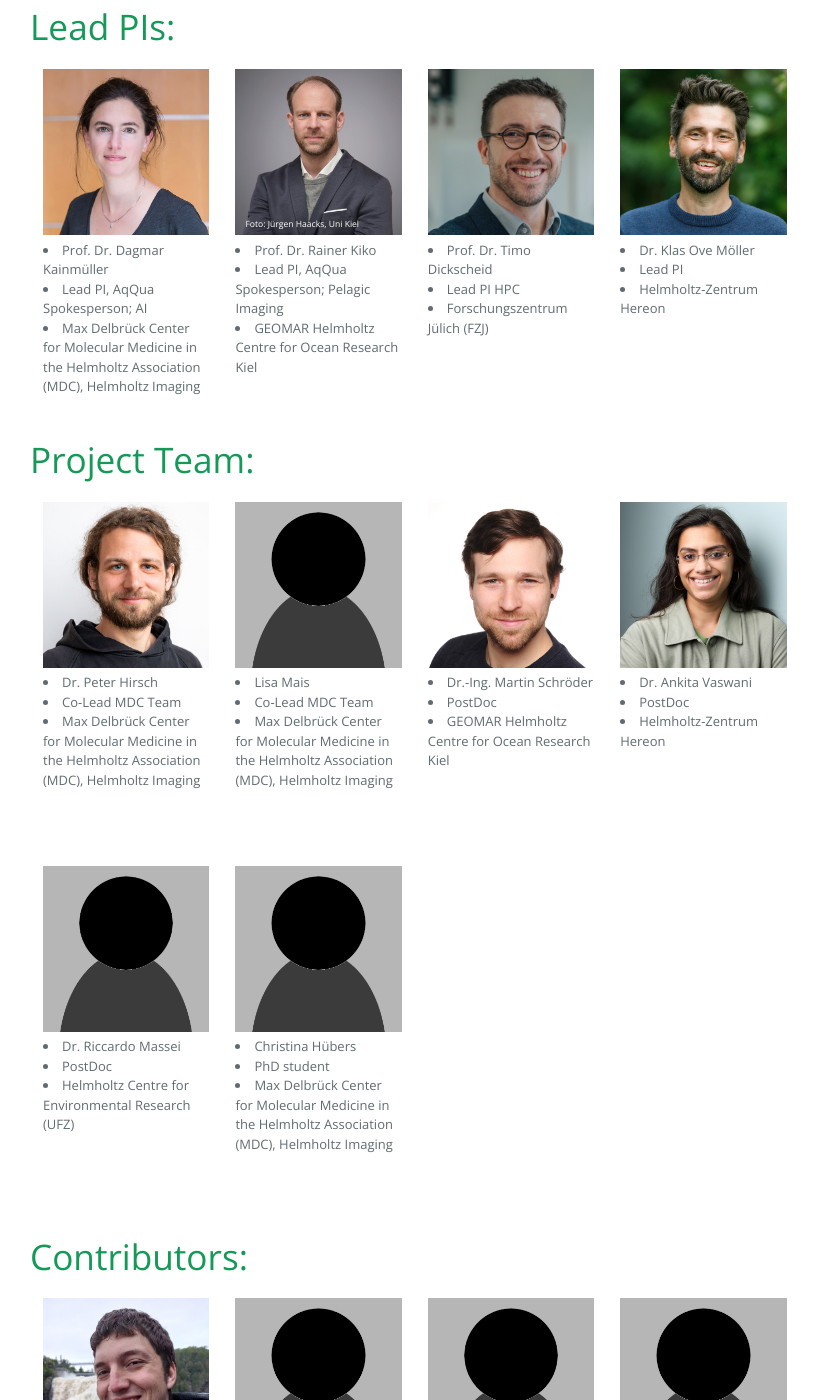
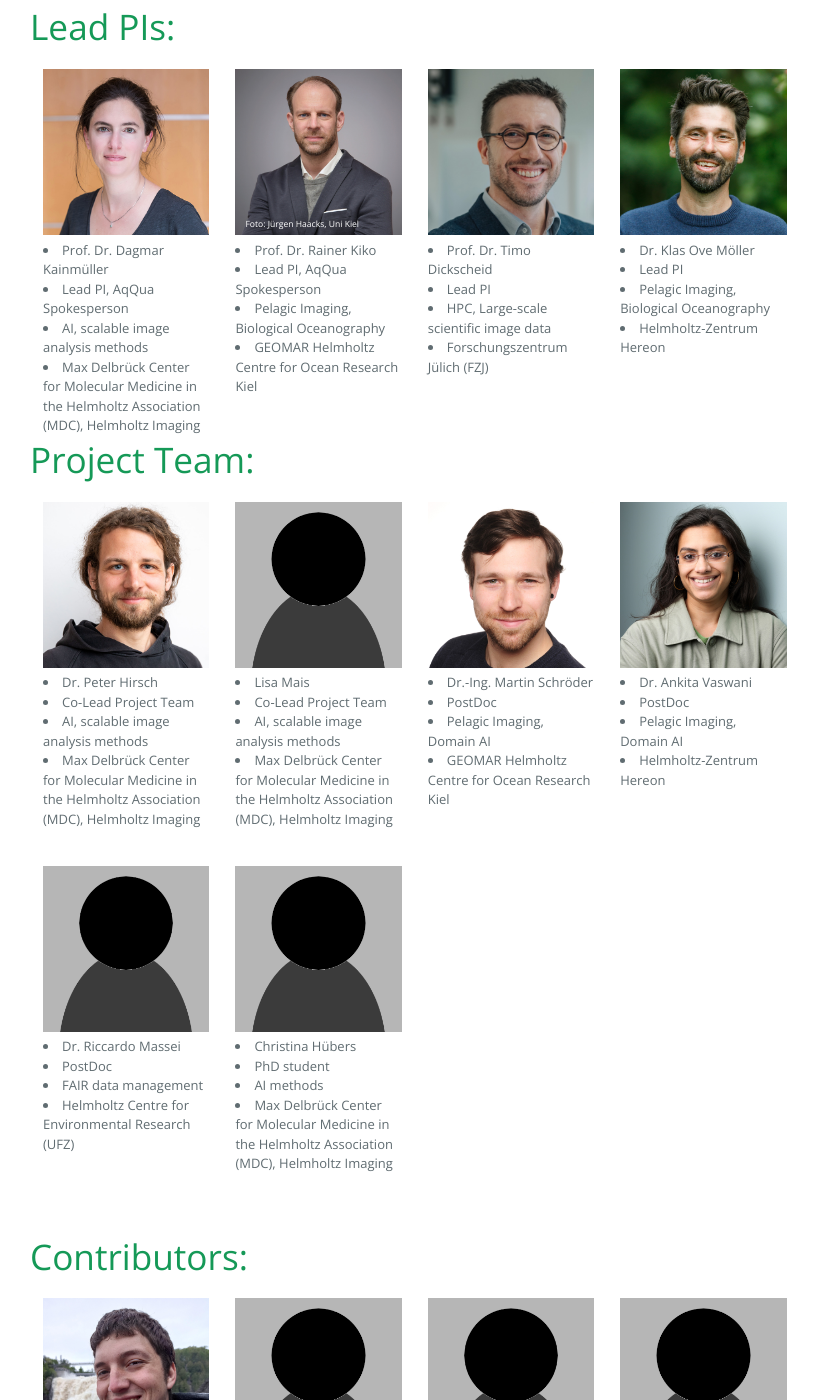
Before and after one commit to Kainmueller-Lab/aqqua, a Jekyll site: the page built from about_us.md, in a window 1280 px wide and 1400 px high, scrolled down 569 px. Shown: the whole window, without its empty margins (194-1012 px from the left). Built offline with Jekyll 4.4.1, drawn with Linux system fonts in a browser that asks for light colours; some of the changed text lies outside the part shown.

Commit message:
add expertise field to and update positions on about_us page

```diff
--- a/_data/team.yml
+++ b/_data/team.yml
@@ -4,29 +4,28 @@
         - first_name: "Dagmar"
           last_name: "Kainmüller"
           title: "Prof. Dr."
-          position: "Lead PI, AqQua Spokesperson; AI"
+          position: "Lead PI, AqQua Spokesperson"
           # position: "AqQua Spokesperson; AI"
           affiliation: "Max Delbrück Center for Molecular Medicine in the Helmholtz Association (MDC), Helmholtz Imaging"
-          expertise: "scalable AI methods"
+          expertise: "AI, scalable image analysis methods"
           picture: "Dagmar_Kainmuller.jpg"
 
         - first_name: "Rainer"
           last_name: "Kiko"
           title: "Prof. Dr."
-          position: "Lead PI, AqQua Spokesperson; Pelagic Imaging"
+          position: "Lead PI, AqQua Spokesperson"
           # position: "AqQua Spokesperson; Pelagic Imaging"
           affiliation: "GEOMAR Helmholtz Centre for Ocean Research Kiel"
-          expertise: "Biological Oceanography"
+          expertise: "Pelagic Imaging, Biological Oceanography"
           picture: "Rainer_Kiko.jpg"
           picture_copyright: "Foto: Jürgen Haacks, Uni Kiel"
 
         - first_name: "Timo"
           last_name: "Dickscheid"
           title: "Prof. Dr."
-          # position: "HPC"
-          position: "Lead PI HPC"
+          position: "Lead PI"
           affiliation: "Forschungszentrum Jülich (FZJ)"
-          expertise: "Large-scale scientific image data"
+          expertise: "HPC, Large-scale scientific image data"
           picture: "Timo_Dickscheid.png"
 
         - first_name: "Klas Ove"
@@ -34,7 +33,7 @@
           title: "Dr."
           position: "Lead PI"
           affiliation: "Helmholtz-Zentrum Hereon"
-          expertise: "Biological Oceanography"
+          expertise: "Pelagic Imaging, Biological Oceanography"
           picture: "Klas_Ove_Moeller.jpg"
 
 "Project Team":
@@ -42,17 +41,17 @@
         - first_name: "Peter"
           last_name: "Hirsch"
           title: "Dr."
-          position: "Co-Lead MDC Team"
+          position: "Co-Lead Project Team"
           affiliation: "Max Delbrück Center for Molecular Medicine in the Helmholtz Association (MDC), Helmholtz Imaging"
-          expertise: "scalable AI methods"
+          expertise: "AI, scalable image analysis methods"
           picture: "Peter_Hirsch.png"
 
         - first_name: "Lisa"
           last_name: "Mais"
           title: ""
-          position: "Co-Lead MDC Team"
+          position: "Co-Lead Project Team"
           affiliation: "Max Delbrück Center for Molecular Medicine in the Helmholtz Association (MDC), Helmholtz Imaging"
-          expertise: "scalable AI methods"
+          expertise: "AI, scalable image analysis methods"
 
         - first_name: "Martin"
           last_name: "Schröder"
--- a/_layouts/team.html
+++ b/_layouts/team.html
@@ -20,6 +20,7 @@ layout: default
     <ul>
       <li>{{ member.title }} {{ member.first_name }} {{ member.last_name }}</li>
       <li>{{ member.position }}</li>
+      <li>{{ member.expertise }}</li>
       <li>{{ member.affiliation }}</li>
     </ul>
   </div>
```
